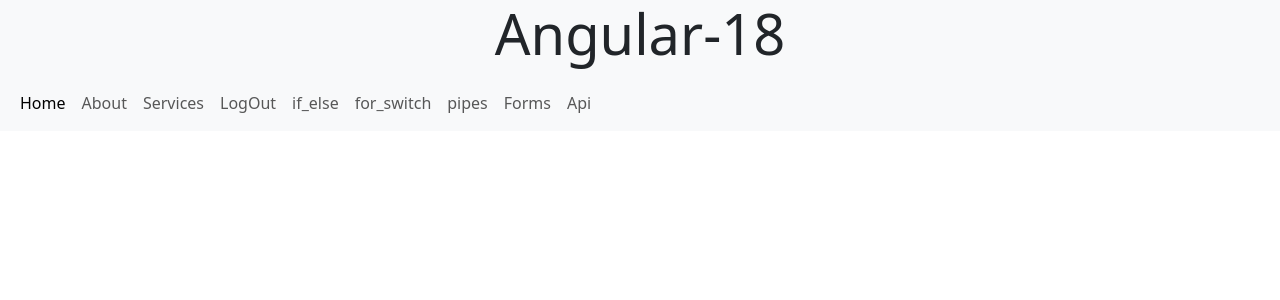
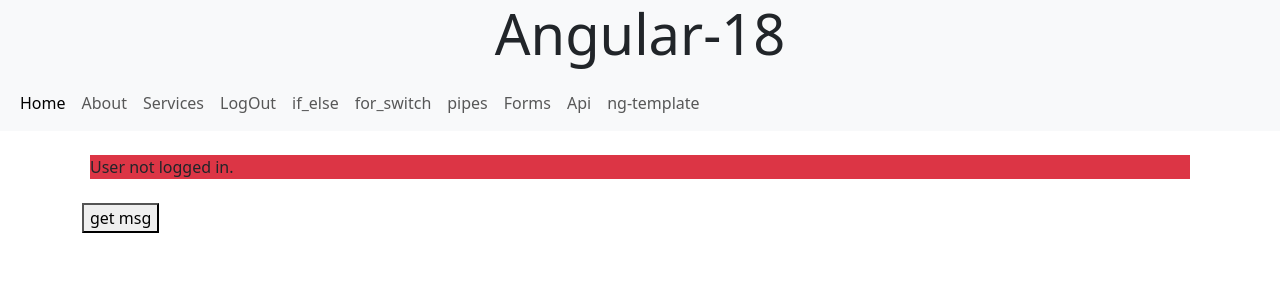
Before and after one commit to swainsaiashirbad/Angular-18, an Angular app in the folder angular-18-tutorial/: page /ngTemp in a window 1280 px wide. Before the commit this address led to /. Shown: the top 300 px of the page. Built offline with nearby package versions, Linux system fonts and the light colour scheme.

Commit message:
ng-template added

```diff
--- a/angular-18-tutorial/src/app/app.component.html
+++ b/angular-18-tutorial/src/app/app.component.html
@@ -39,6 +39,9 @@
             <li class="nav-item">
               <a class="nav-link" routerLink="getAPI">Api</a>
             </li>
+            <li class="nav-item">
+              <a class="nav-link" routerLink="ngTemp">ng-template</a>
+            </li>
           </ul>
         </div>
       </div>
--- a/angular-18-tutorial/src/app/app.routes.ts
+++ b/angular-18-tutorial/src/app/app.routes.ts
@@ -10,6 +10,7 @@ import { ReactiveFormComponent } from './forms/reactive-form/reactive-form.compo
 import { FormsComponent } from './forms/forms/forms.component';
 import { TEmplateFormComponent } from './forms/template-form/template-form.component';
 import { GetAPIComponent } from './API/get-api/get-api.component';
+import { NgTempComponent } from './ngTemplate/ng-temp/ng-temp.component';
 
 export const routes: Routes = [
     {
@@ -55,5 +56,9 @@ export const routes: Routes = [
     {
         path:"getAPI",
         component:GetAPIComponent
+    },
+    {
+        path:"ngTemp",
+        component:NgTempComponent
     }
 ];
--- /dev/null
+++ b/angular-18-tutorial/src/app/ngTemplate/ng-temp/ng-temp.component.html
@@ -0,0 +1,29 @@
+
+<div class="container">
+    <div class="row">
+        <div class="col py-3">
+            <div class="bg-primary m-2" *ngIf="isUserLogged ; else notLogged ">
+                {{loggedUserName}}
+            </div>
+            <ng-template #notLogged>
+                <div class="bg-danger m-2" >
+                   User not logged in.
+                </div>
+            </ng-template>
+        </div>
+    </div>
+
+    <div class="row">
+        <div class="col-6">
+          <button (click)="onClick()">get msg</button>
+        </div>
+        <div class="col-6">
+            <ng-template #ngMsg>
+                <h1>hii form ng-template</h1>
+             </ng-template>
+        </div>
+        <div #getMsg>
+
+        </div>
+    </div>
+</div>
--- /dev/null
+++ b/angular-18-tutorial/src/app/ngTemplate/ng-temp/ng-temp.component.ts
@@ -0,0 +1,21 @@
+import { CommonModule } from '@angular/common';
+import { Component, ElementRef, TemplateRef, ViewChild, viewChild } from '@angular/core';
+
+@Component({
+  selector: 'app-ng-temp',
+  standalone: true,
+  imports: [CommonModule],
+  templateUrl: './ng-temp.component.html',
+  styleUrl: './ng-temp.component.css'
+})
+export class NgTempComponent {
+
+  isUserLogged:boolean=false
+  loggedUserName:string='sai'
+
+@ViewChild('getMsg') getMsg?:ElementRef
+  onClick(){
+
+    console.log(this.getMsg?.nativeElement)
+  }
+}
```
Also changed, not shown: angular-18-tutorial/src/app/ngTemplate/ng-temp/ng-temp.component.css (added), 1 other file (tests, documents, lock files or other folders).
